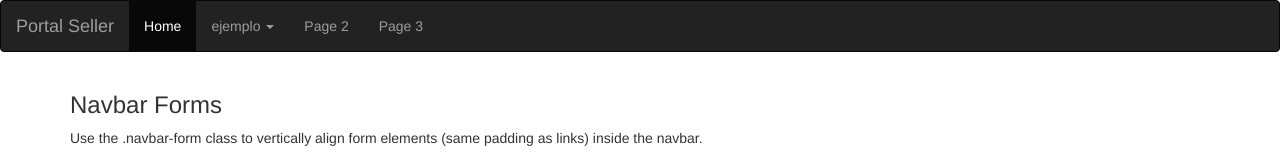
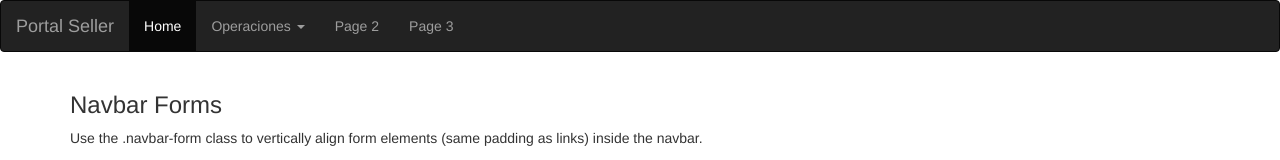
Before and after one commit to UsGImLuT/Menu, a plain HTML site: page index.html in a window 1280 px wide. Shown: the top 160 px of the page. Drawn offline with nearby package versions, Linux system fonts and the light colour scheme.

Commit message:
Update index.html

```diff
--- a/index.html
+++ b/index.html
@@ -18,7 +18,7 @@
     <ul class="nav navbar-nav">
       <li class="active"><a href="#">Home</a></li>
       <li class="dropdown">
-        <a class="dropdown-toggle" data-toggle="dropdown" href="#">ejemplo
+        <a class="dropdown-toggle" data-toggle="dropdown" href="#">Operaciones
         <span class="caret"></span></a>
         <ul class="dropdown-menu">
           <li><a href="#">Page 1-1</a></li>
```
